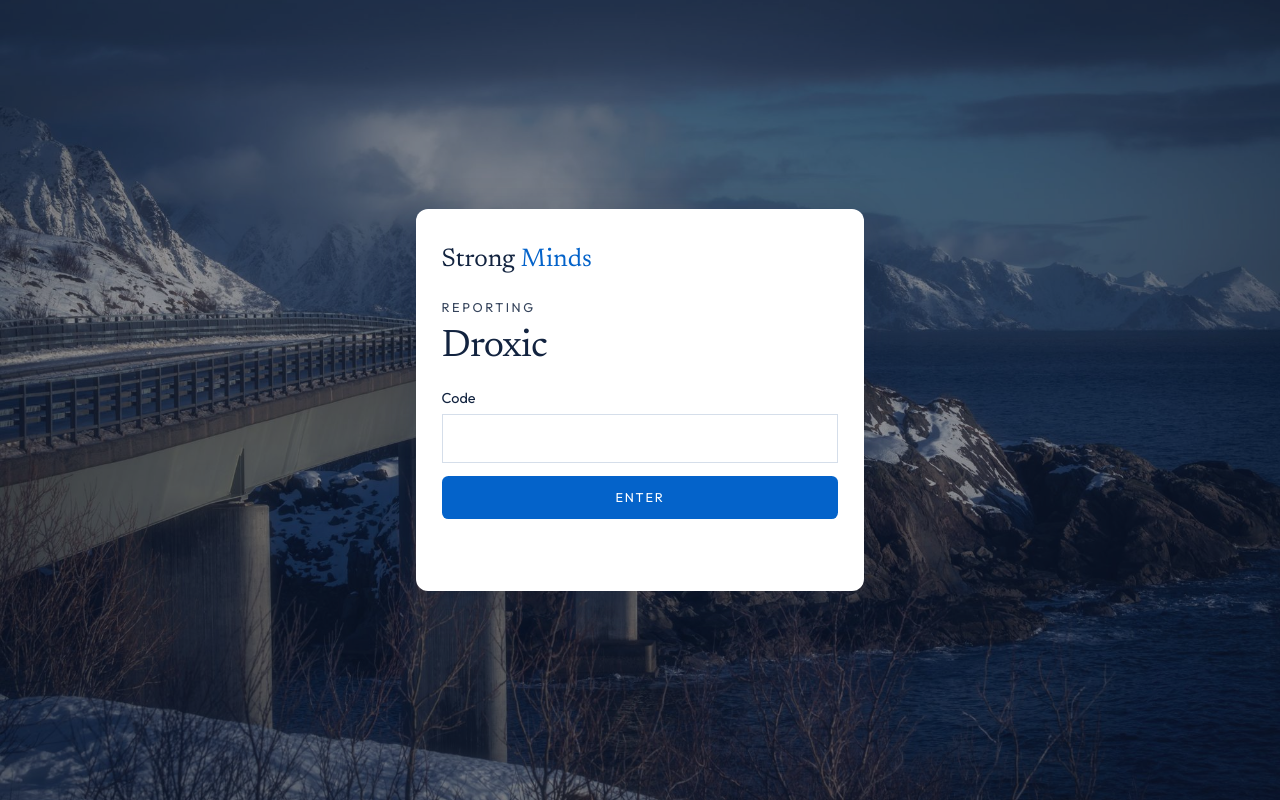
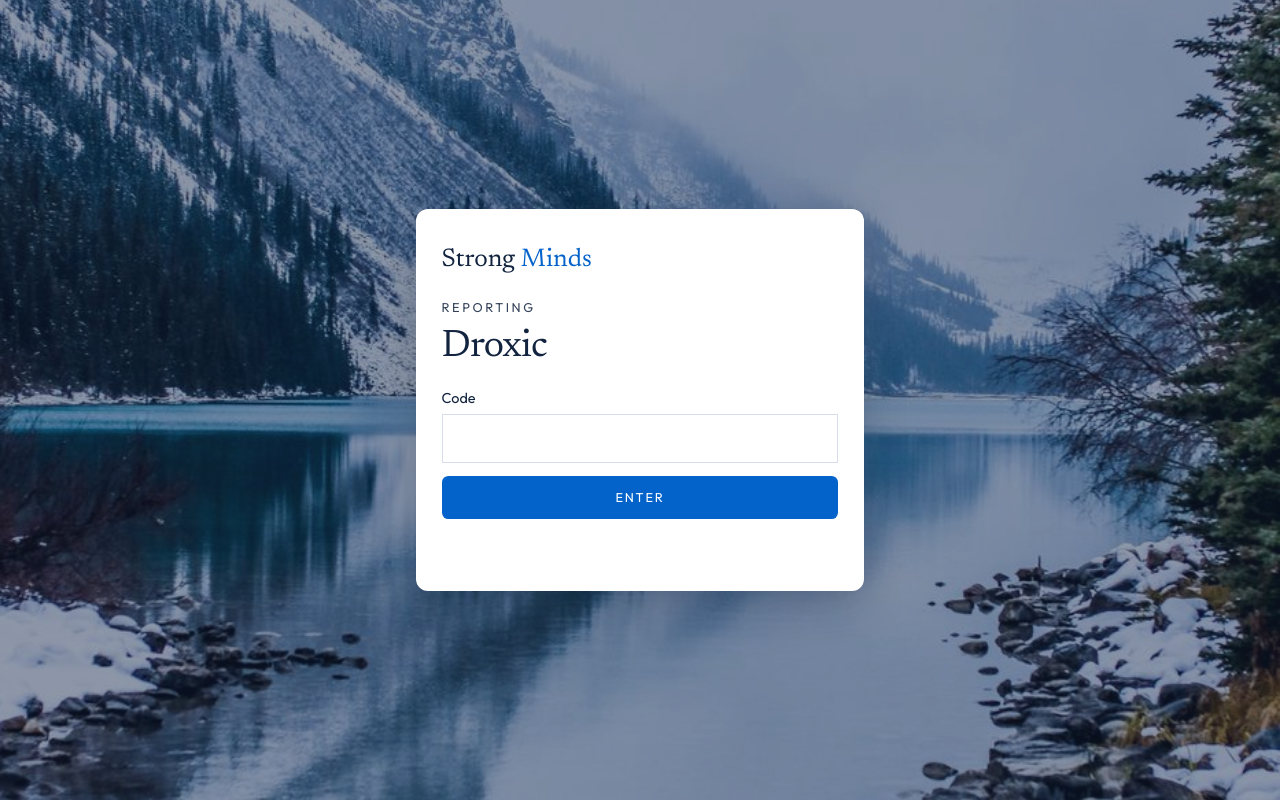
Before and after one commit to FiredragonSE/strongminds-site, a plain HTML site: page reporting/droxic/index.html in a window 1280 px wide. Drawn offline with Linux system fonts and the light colour scheme; no server answers.

Commit message:
Use the Nordic picture on the Droxic report page

```diff
--- a/reporting/droxic/index.html
+++ b/reporting/droxic/index.html
@@ -19,7 +19,7 @@
 </style>
 </head><body>
 <section class="gate">
-<img class="bg" src="../../images/header-bridge.jpg" alt="Snow and a coastal bridge">
+<img class="bg" src="../../images/header-nordic.jpg" alt="Nordic lake">
 <div class="shade"></div>
 <div class="panel" id="panel">
 <a class="logo" href="../../index.html">Strong <span>Minds</span></a>
```
